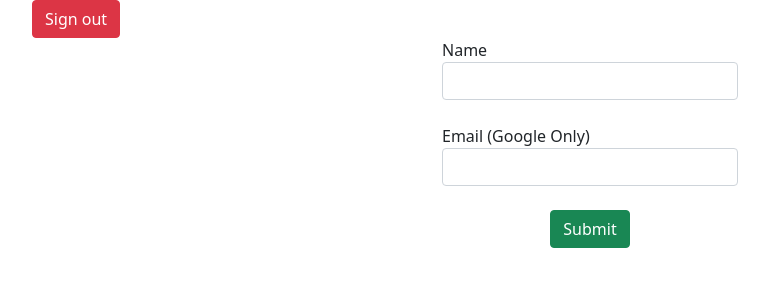
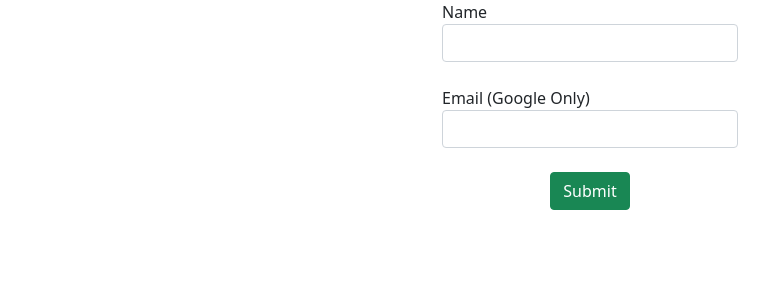
Before and after one commit to rezaariftiarno/web-test, a plain HTML site: page index.html in a window 1280 px wide. Shown: the whole page, without its empty margins (50-819 px from the left). Drawn offline with nearby package versions, Linux system fonts and the light colour scheme.

Commit message:
Update index.html

```diff
--- a/index.html
+++ b/index.html
@@ -11,7 +11,6 @@
 <body>
     <div class="container">
         <div class="g-signin2" data-onsuccess="onSignIn"></div>
-        <a class="btn btn-danger" href="#" onclick="signOut();">Sign out</a>
     </div>
     <div class="container col-3">
         <form action="#">
@@ -34,13 +33,7 @@
             var email = profile.getEmail();
             document.getElementById('googleName').value = name;
             document.getElementById('googleEmail').value = email;
-            }
-        function signOut() {
-            var auth2 = gapi.auth2.getAuthInstance();
-            auth2.signOut().then(function () {
-            console.log('User signed out.');
-            location.reload();
-            });
+            location.href = 'success.html';
             }
     </script>
 
```
